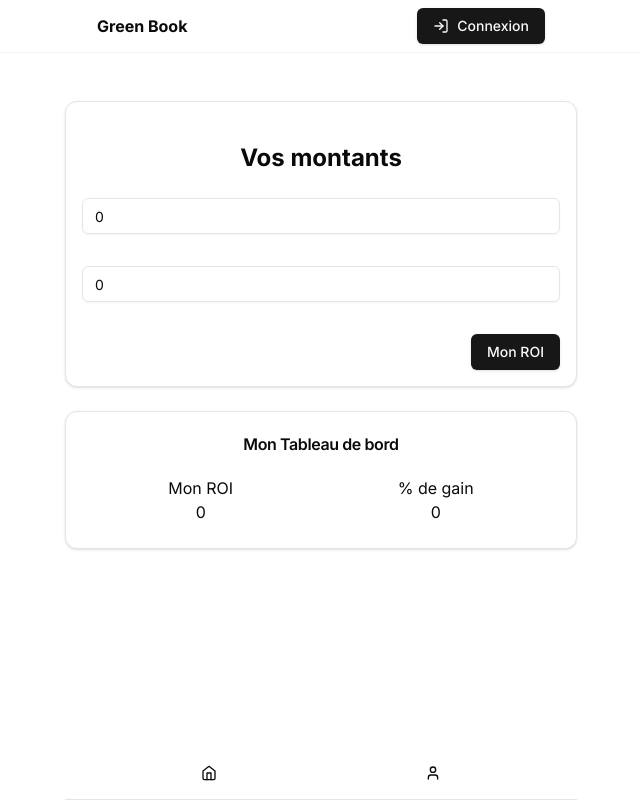
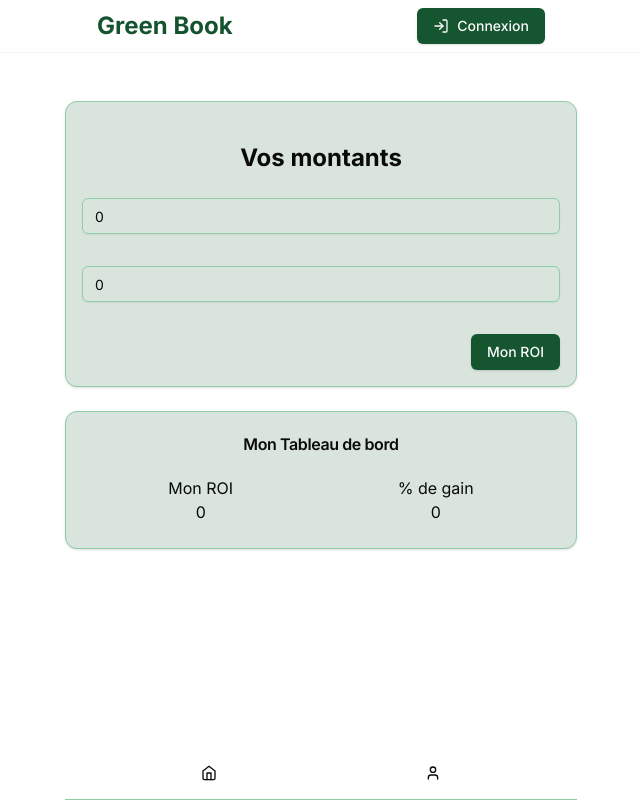
Before and after one commit to babbbass/TheGreenBook, a Next.js app: page / in a window 1280 px wide. Shown: the whole page, without its empty margins (319-959 px from the left). Built offline with nearby package versions, Linux system fonts and the light colour scheme; no server answers.

Commit message:
add color

```diff
--- a/app/globals.css
+++ b/app/globals.css
@@ -7,13 +7,15 @@
     --background: 0 0% 100%;
     --foreground: 0 0% 3.9%;
 
-    --card: 0 0% 100%;
+    /* --card: 0 0% 100%; */
+    --card: 143, 19%, 87%;
     --card-foreground: 0 0% 3.9%;
+
 
     --popover: 0 0% 100%;
     --popover-foreground: 0 0% 3.9%;
 
-    --primary: 0 0% 9%;
+    --primary: 145, 61%, 21%;
     --primary-foreground: 0 0% 98%;
 
     --secondary: 0 0% 96.1%;
@@ -28,8 +30,8 @@
     --destructive: 0 84.2% 60.2%;
     --destructive-foreground: 0 0% 98%;
 
-    --border: 0 0% 89.8%;
-    --input: 0 0% 89.8%;
+    --border: 146, 40%, 68%;
+    --input: 146, 40%, 68%;
     --ring: 0 0% 3.9%;
 
     --radius: 0.5rem;
--- a/app/layout.tsx
+++ b/app/layout.tsx
@@ -1,4 +1,3 @@
-//"use client"
 import type { Metadata } from "next"
 import { Inter } from "next/font/google"
 import "./globals.css"
--- a/src/features/layout/Header.tsx
+++ b/src/features/layout/Header.tsx
@@ -2,13 +2,16 @@ import React from "react"
 import { LoginButton } from "./LoginButton"
 import { getAuthSession } from "@/lib/auth"
 import { UserProfile } from "./UserProfile"
+import Link from "next/link"
 
 export const Header = async () => {
   const session = await getAuthSession()
   return (
     <header className='border-b border-b-accent'>
       <div className='container flex items-center max-w-lg mx-auto py-2 gap-1'>
-        <h2 className='text2xl font-bold mr-auto'>Green Book</h2>
+        <h2 className='text-2xl text-green-900 font-bold mr-auto'>
+          <Link href='/'>Green Book</Link>
+        </h2>
         {session?.user ? <UserProfile /> : <LoginButton />}
       </div>
     </header>
```
